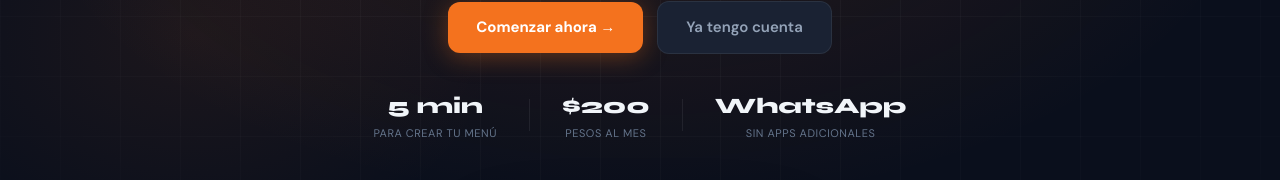
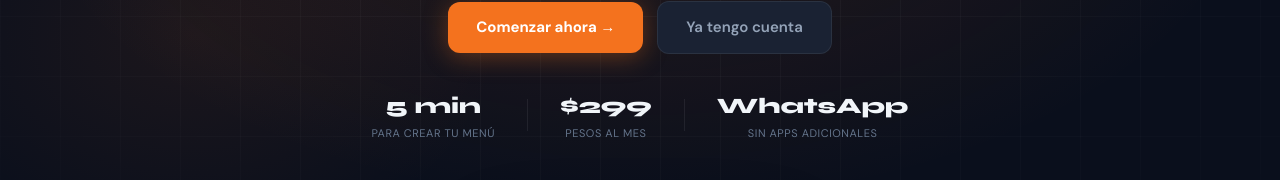
Before and after one commit to frikilabsdev/haloo.click, a Next.js app: page / in a window 1280 px wide. Shown: the part 704-884 px from the top of the page. Built offline with nearby package versions, Linux system fonts and the light colour scheme.

Commit message:
chore: actualiza precio de landing a 299 MXN/mes

```diff
--- a/src/app/page.tsx
+++ b/src/app/page.tsx
@@ -488,7 +488,7 @@ export default function LandingPage() {
             </div>
             <div className="hero-divider" />
             <div className="hero-stat">
-              <span className="hero-stat-num">$200</span>
+              <span className="hero-stat-num">$299</span>
               <span className="hero-stat-label">Pesos al mes</span>
             </div>
             <div className="hero-divider" />
@@ -659,7 +659,7 @@ export default function LandingPage() {
       {/* ── CTA Banner ───────────────────────────────────── */}
       <div className="cta-banner">
         <h2 className="cta-banner-title">
-          Empieza hoy.<br />Solo $200 al mes.
+          Empieza hoy.<br />Solo $299 al mes.
         </h2>
         <p className="cta-banner-sub">
           Sin comisiones por pedido, sin contratos. Crea tu menú digital y comienza a recibir pedidos por WhatsApp desde hoy mismo.
```
